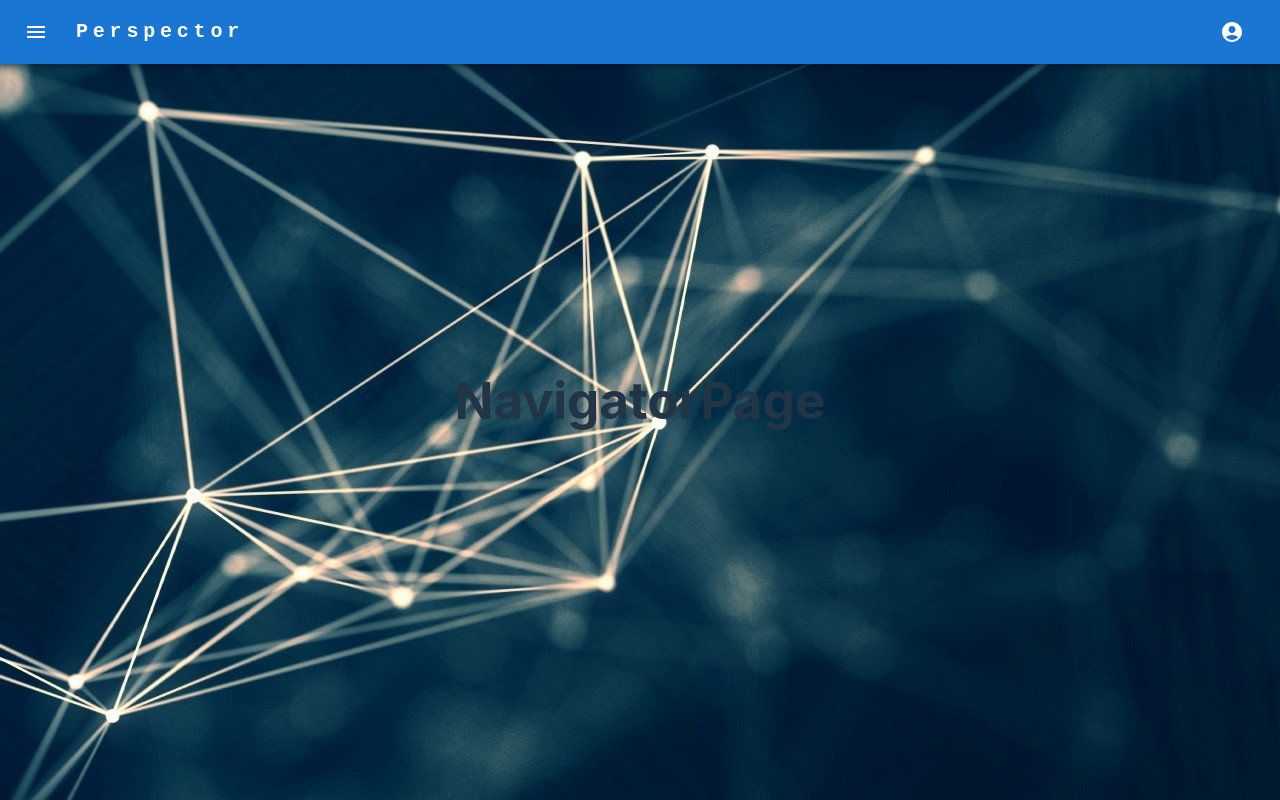
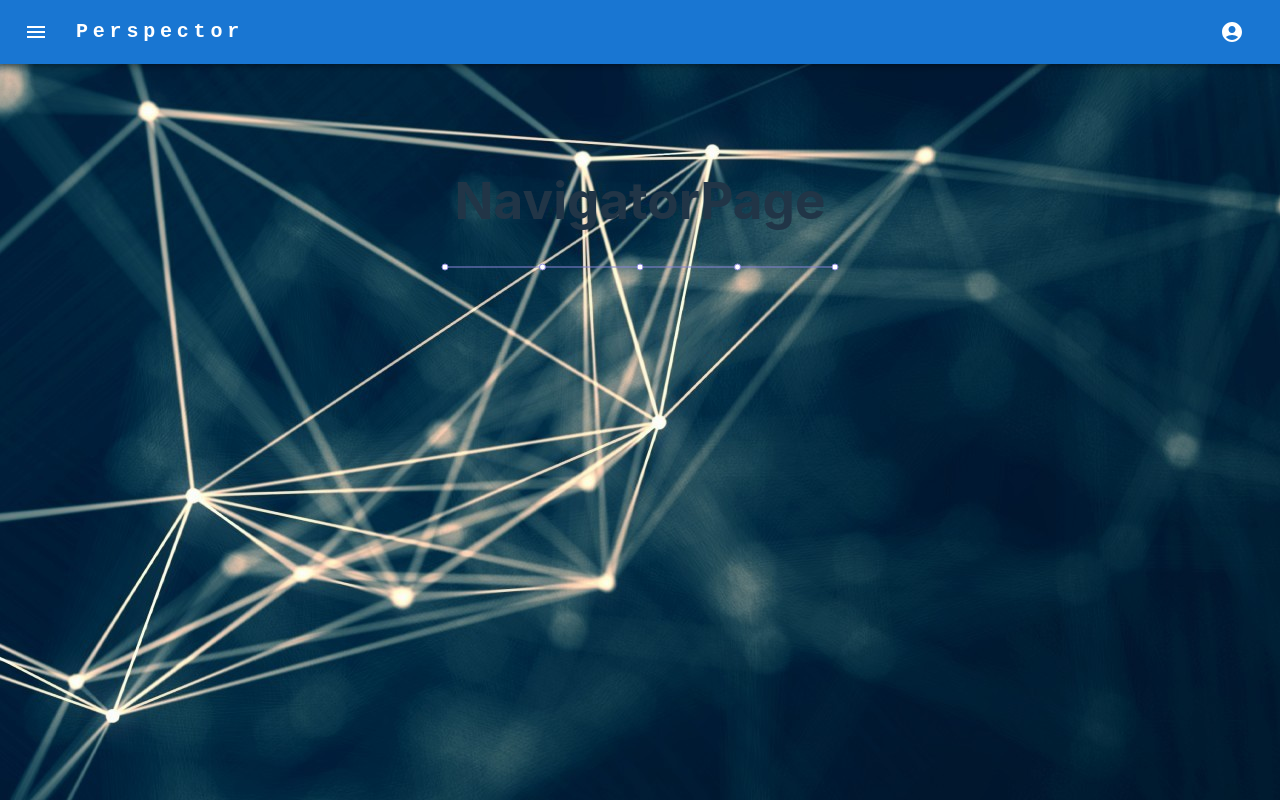
Before and after one commit to eccpluto/IOD-SE2024-miniProject02, a React (Vite) app in the folder miniProject02/: page /navigator in a window 1280 px wide. Built offline with nearby package versions, Linux system fonts and the light colour scheme.

Commit message:
recharts integration example

```diff
--- a/miniProject02/src/pages/NavigatorPage.jsx
+++ b/miniProject02/src/pages/NavigatorPage.jsx
@@ -1,16 +1,26 @@
 import Container from "@mui/material/Container";
-
+import { LineChart, Line } from 'recharts';
 
 /**
  *
  * @returns NavigatorPage component.
  */
-function NavigatorPage() {
+function NavigatorPage(props) {
+
+    const data = [{ name: 'Page A', uv: 400, pv: 2400, amt: 2400 },
+        { name: 'Page A', uv: 400, pv: 2400, amt: 2400 },
+        { name: 'Page A', uv: 400, pv: 2400, amt: 2400 },
+        { name: 'Page A', uv: 400, pv: 2400, amt: 2400 },
+        { name: 'Page A', uv: 400, pv: 2400, amt: 2400 }
+    ];
 
     return (
         <div className="NavigatorPage">
             <Container>
                 <h1>NavigatorPage</h1>
+                <LineChart width={400} height={400} data={data}>
+                    <Line type="monotone" dataKey="uv" stroke="#8884d8" />
+                </LineChart>
             </Container>
         </div>
     )
```
